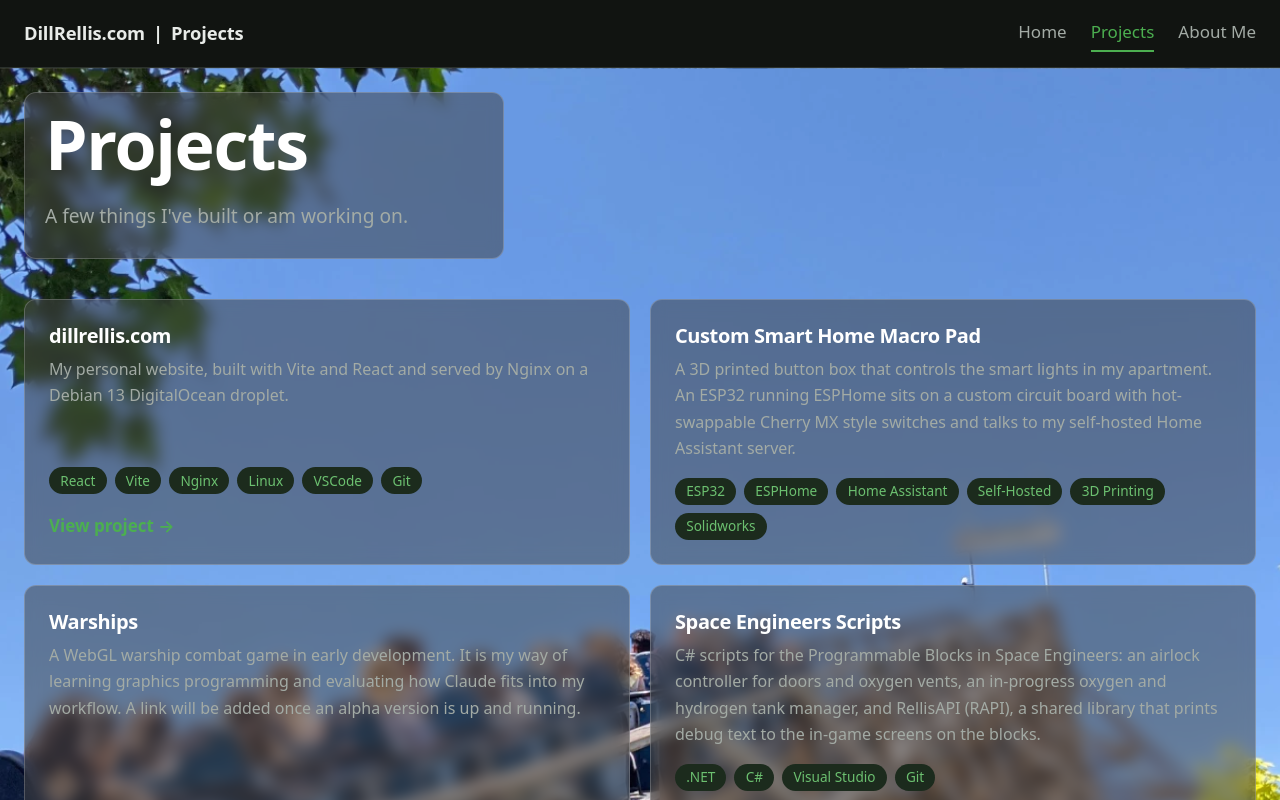
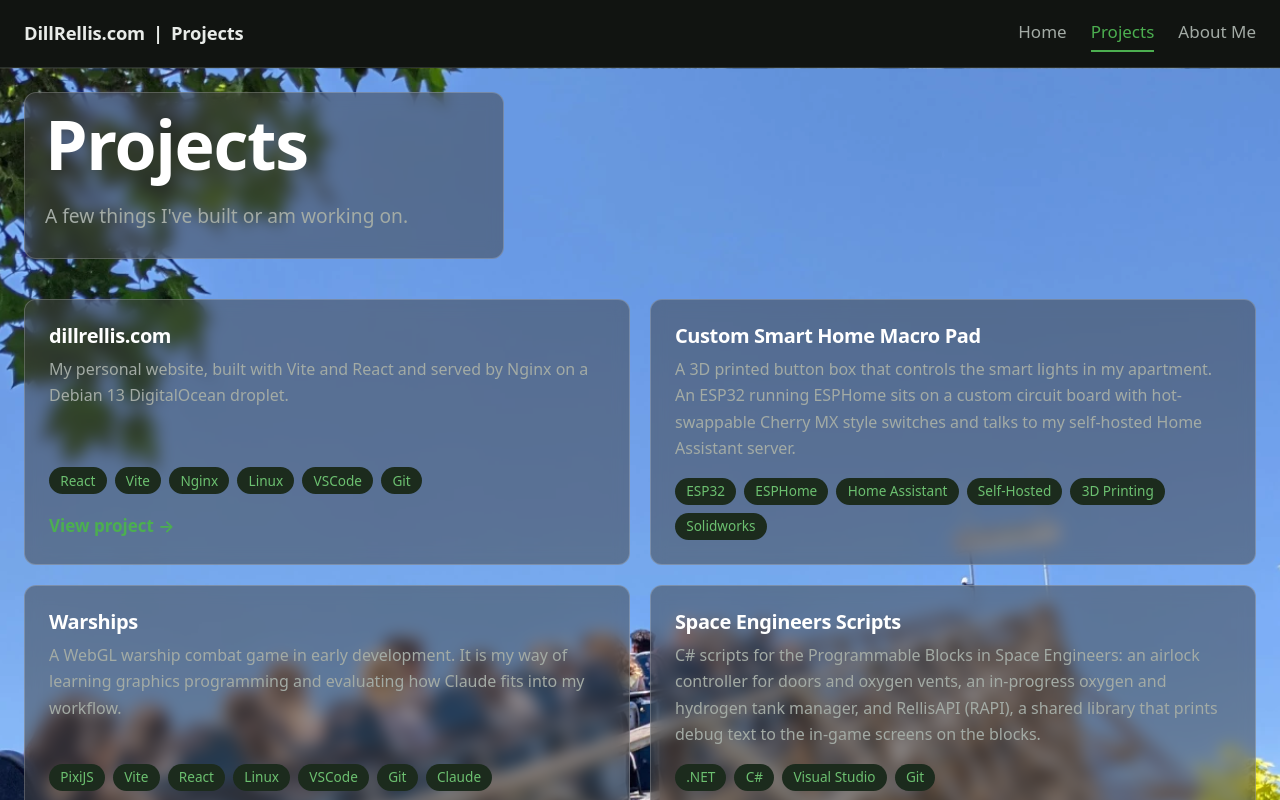
Before and after one commit to coasterboy101/dillrellis-com, a React (Vite) app: page /projects in a window 1280 px wide. Shown: the top 800 px of the page. Built offline with nearby package versions, Linux system fonts and the light colour scheme.

Commit message:
- Updated the Projects page with the link to the public Warships repo - Moved the deployment instructions into a separate repo - Fixed a couple incorrect deploy commands

```diff
--- a/src/data/projects.js
+++ b/src/data/projects.js
@@ -16,9 +16,9 @@ hot-swappable Cherry MX style switches and talks to my self-hosted Home Assistan
   {
     title: 'Warships',
     description: 'A WebGL warship combat game in early development. It is my way of learning graphics programming and evaluating how Claude fits into my \
-workflow. A link will be added once an alpha version is up and running.',
+workflow.',
     tags: ['PixiJS', 'Vite', 'React', 'Linux', 'VSCode', 'Git', 'Claude'],
-    // link: 'https://github.com/coasterboy101/warships',
+    link: 'https://github.com/coasterboy101/warships',
   },
   {
     title: 'Space Engineers Scripts',
```
Also changed, not shown: 2 other files (tests, documents, lock files or other folders).
